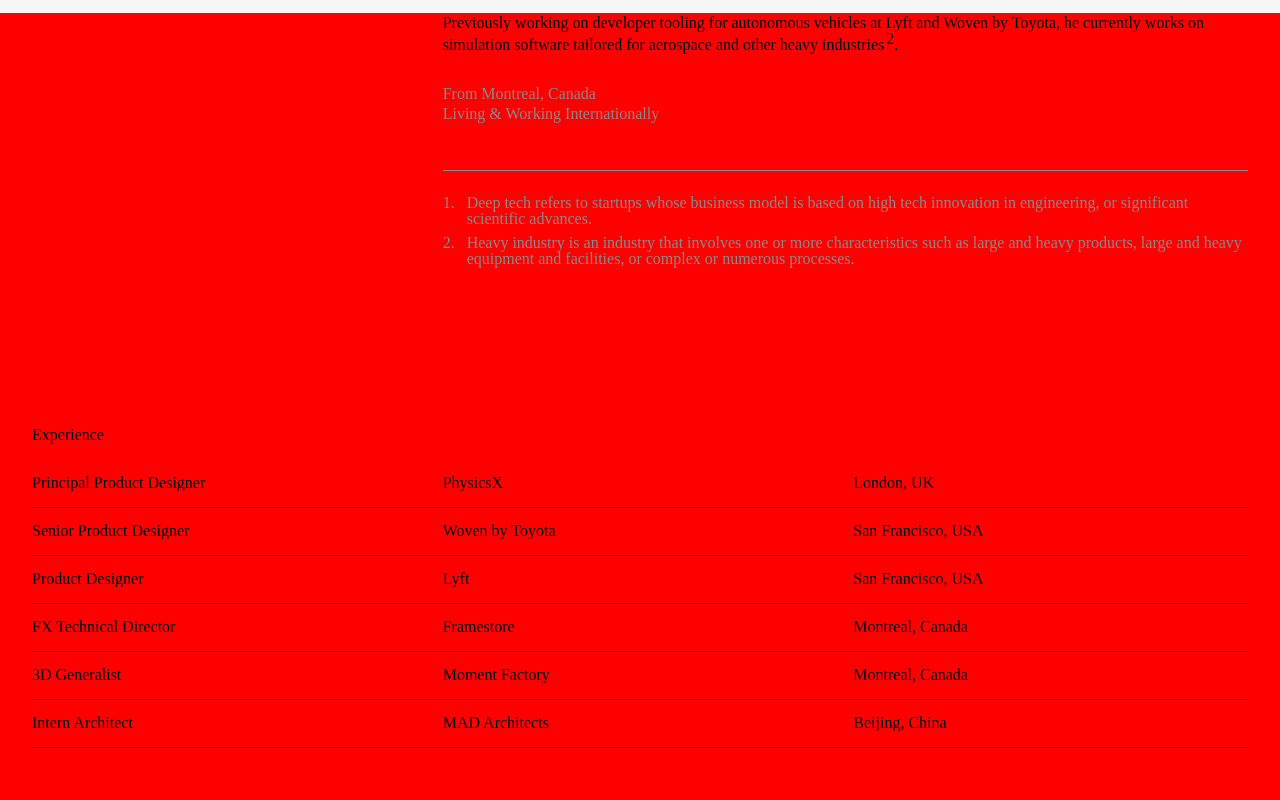
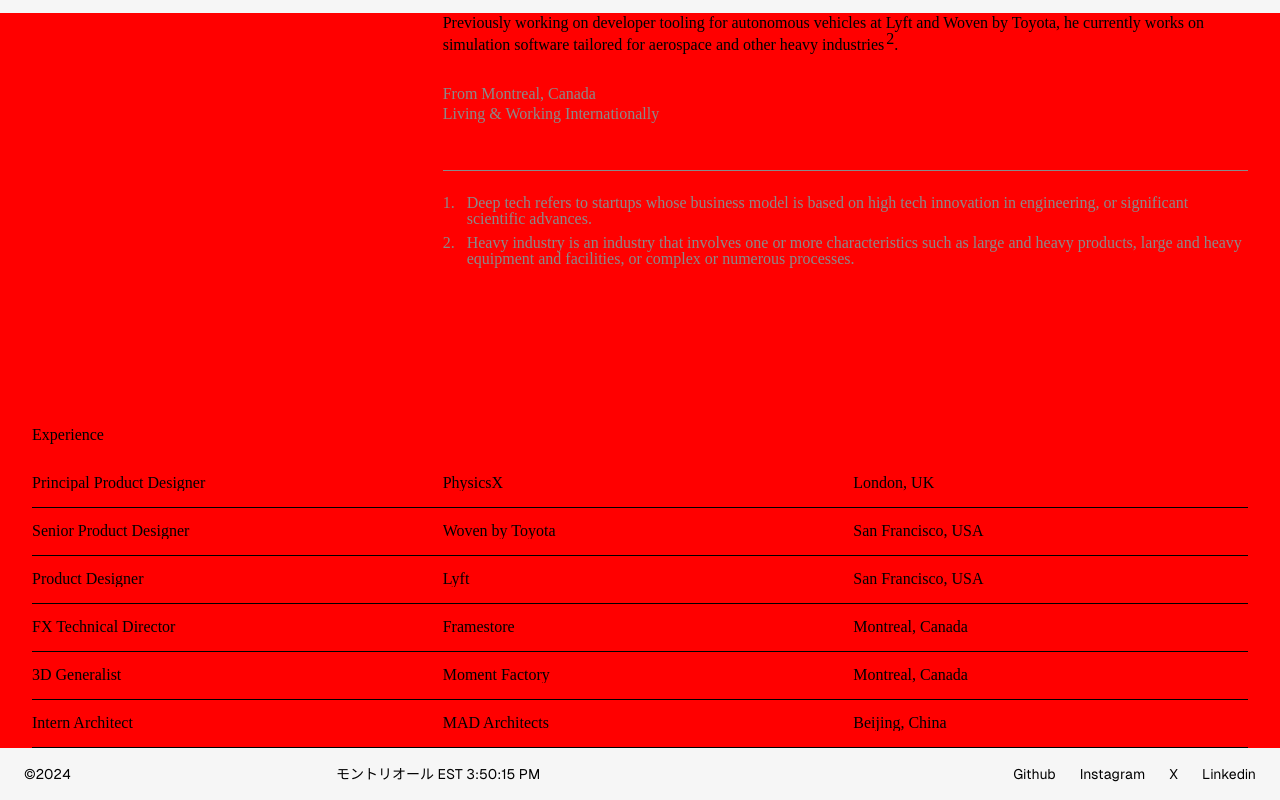
Before and after one commit to hanhanxue/230914_HanHanXue, a Next.js app: page /info in a window 1280 px wide. Shown: the part 199-999 px from the top of the page. Before the commit the page ends 947 px from the top, so only its background shows below. Built offline with nearby package versions, Linux system fonts and the light colour scheme.

Commit message:
added matching footer

```diff
--- a/src/app/layout.tsx
+++ b/src/app/layout.tsx
@@ -45,7 +45,7 @@
 
         {children}
 
-        {/* <Footer /> */}
+        <Footer />
       </body>
     </html>
   )
--- a/src/components/global/Footer.module.scss
+++ b/src/components/global/Footer.module.scss
@@ -1,7 +1,47 @@
-@use '@/styles/abstracts/' as *;
+@use '@/styles/base/sizing' as *;
+@use '@/styles/base/colors' as *;
 
-.footer {
-    // background-color: red;
-    margin-top: $mt-160;
+.section {
+    background-color: $surface-00;
+    // background-color: $surface-debug;
+        // position: sticky;
+    // position: fixed;
+    width: 100%;
+
+    .container {
+
+        display: grid;
+        grid-template-columns: repeat(12, 1fr);
+        gap: $spacing-3;
+
+        padding: $spacing-3 0;
+
+
+
+        .gridItem {
+
+            &:nth-child(1) {
+                grid-row: 1;
+                grid-column: 1 / 4;
+            }
+
+            &:nth-child(2) {
+                grid-row: 1;
+                grid-column: 4 / 13;
+
+                    display: flex;
+                    justify-content: space-between;
+
+                .flex {
+                    display: flex;
+                    gap: $spacing-4;
+                }
+            }
+
+
+        }
+    }
+
+
 
 }
--- a/src/components/global/Footer.tsx
+++ b/src/components/global/Footer.tsx
@@ -1,14 +1,67 @@
+"use client"
 
+import Link from 'next/link'
 
-import { BottomFragment } from '@/components/global/Header_Z'
+import {useRef, useEffect} from 'react'
+
 import styles from './Footer.module.scss'
 
 const Footer = () => {
 
+    const currentTimeRef = useRef<HTMLSpanElement | null>(null)
+
+    useEffect(() => {
+
+        const updateCurrentTime = () => {
+            const currentTime = new Date().toLocaleTimeString("en-US", { timeZone: "America/New_York" }) // Set time zone to EST
+            if(currentTimeRef.current) {
+                currentTimeRef.current.textContent = currentTime;
+            }
+        }
+
+        updateCurrentTime()
+
+        const intervalId = setInterval(updateCurrentTime, 1000)
+
+        return () => {
+            clearInterval(intervalId)
+        }
+    }, [])
 
     return (
-        <footer className={`${styles.footer}`}>
-            <BottomFragment isMenuOpen={true} delayDuration={0}/>
+        <footer  className={`${styles.section}`}>
+
+        <div className={`${styles.container} framex body`}>
+
+            <div className={`${styles.gridItem}`}>
+                <span>{`©${new Date().getFullYear()}`}</span>
+            </div>
+
+            <div className={`${styles.gridItem}`}>
+
+                <span>{`モントリオール EST `}<span ref={currentTimeRef} /></span>
+
+
+                <div className={`${styles.flex}`}>
+                    <Link className={`  `} href={`/`} >
+                    <span>Github</span>
+                    </Link>
+                    <Link className={`  `} href={`/`} >
+                        <span>Instagram</span>
+                    </Link>
+                    <Link className={`  `} href={`/`} >
+                        <span>X</span>
+                    </Link>
+                    <Link className={`  `} href={`/`} >
+                        <span>Linkedin</span>
+                    </Link>
+                </div>
+            </div>
+
+
+        </div>
+
+
         </footer>
 
     )
--- a/src/components/global/Header.tsx
+++ b/src/components/global/Header.tsx
@@ -14,10 +14,10 @@
             <div className={`${styles.container} framex body`}>
 
                 <div className={`${styles.gridItem}`}>
-                <Link className={`  `} href={`/`} rel="noopener noreferrer" target="_blank">
+                <Link className={`  `} href={`/`} >
                 <SuperManifoldLogo />
                 </Link>
-                <Link className={`  `} href={`/`} rel="noopener noreferrer" target="_blank">
+                <Link className={`  `} href={`/`} >
                     <span>Han Han Xue — Product Designer</span>
                 </Link>
 
@@ -25,16 +25,16 @@
 
                 <nav className={`${styles.gridItem}`}>
                     <div className={`${styles.flex}`}>
-                        <Link className={`  `} href={`/`} rel="noopener noreferrer" target="_blank">
+                        <Link className={`  `} href={`/`} >
                         <span>WIP</span>
                         </Link>
-                        <Link className={`  `} href={`/`} rel="noopener noreferrer" target="_blank">
+                        <Link className={`  `} href={`/`} >
                             <span>Projects</span>
                         </Link>
                     </div>
 
 
-                <Link className={`  `} href={`/`} rel="noopener noreferrer" target="_blank">
+                <Link className={`  `} href={`/`} >
                     <span>Information</span>
                 </Link>
                 </nav>
```
Also changed, not shown: src/components/global/Footer_Z.module.scss (added, +7 -0 lines), src/components/global/Footer_Z.tsx (added, +18 -0 lines).
